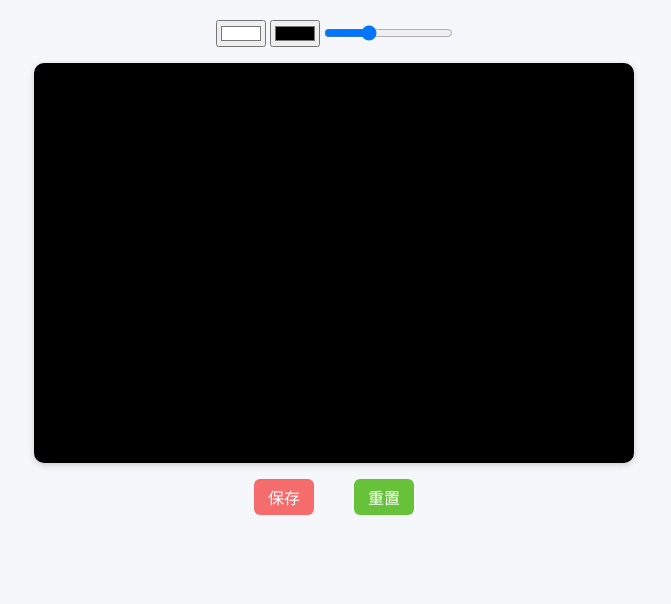
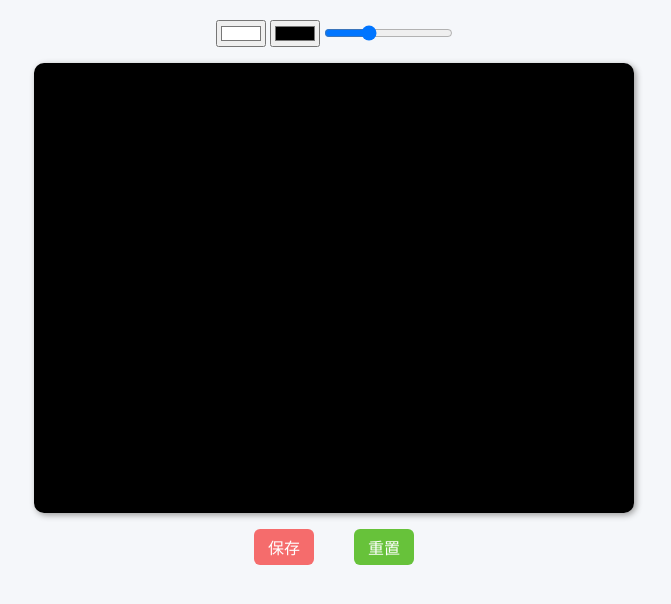
Before and after one commit to wo4188/aniplex_demo, a website built with Vite: page index.html in a window 1280 px wide. Shown: the whole page, without its empty margins (306-977 px from the left). Built offline with nearby package versions, Linux system fonts and the light colour scheme.

Commit message:
fix: 移动端 布局错乱(因 画布尺寸写死)。现修改为 基于父容器尺寸

```diff
--- a/index.html
+++ b/index.html
@@ -12,7 +12,9 @@
         <input type="color" id="bg-color-picker" value="#000000" />
         <input type="range" id="size-picker" min="1" max="10" value="4" />
       </div>
-      <canvas class="signature-canvas" width="600" height="400"></canvas>
+      <div class="canvas-box">
+        <canvas class="signature-canvas"></canvas>
+      </div>
       <div class="btn-group">
         <div class="btn save-btn">保存</div>
         <div class="btn reset-btn">重置</div>
--- a/src/main.ts
+++ b/src/main.ts
@@ -9,14 +9,17 @@ const canvasEl: HTMLCanvasElement = document.querySelector('.signature-canvas')!
 const saveBtnEl = document.querySelector('.save-btn')!;
 const resetBtnEl = document.querySelector('.reset-btn')!;
 
+const { clientWidth, clientHeight } = canvasEl.parentElement!;
+canvasEl.width = clientWidth;
+canvasEl.height = clientHeight;
 const signature = new Signature(canvasEl, isTouchDevice());
 
 saveBtnEl.addEventListener('click', doSave);
 resetBtnEl.addEventListener('click', doReset);
 
-const sizePickerEl = document.querySelector('#size-picker')! as HTMLInputElement;
-const colorPickerEl = document.querySelector('#color-picker')! as HTMLInputElement;
-const bgColorPickerEl = document.querySelector('#bg-color-picker')! as HTMLInputElement;
+const sizePickerEl: HTMLInputElement = document.querySelector('#size-picker')!;
+const colorPickerEl: HTMLInputElement = document.querySelector('#color-picker')!;
+const bgColorPickerEl: HTMLInputElement = document.querySelector('#bg-color-picker')!;
 const { unbind: unbindPickers } = bindStylePickers(signature, {
   sizeEl: sizePickerEl,
   colorEl: colorPickerEl,
--- a/src/styles/main.css
+++ b/src/styles/main.css
@@ -13,10 +13,16 @@
     margin-top: 16px;
   }
 
-  .signature-canvas {
+  .canvas-box {
+    overflow: hidden;
+
+    width: 80%;
+    max-width: 600px;
+
     border-radius: 10px;
-    box-shadow: 0 2px 6px #ccc;
+    box-shadow: 2px 2px 6px #999;
 
+    aspect-ratio: 4 / 3;
     touch-action: none;
   }
 
```
